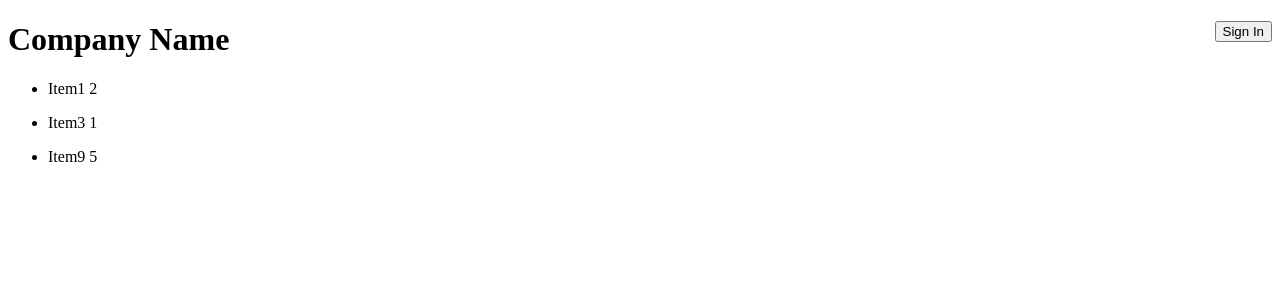
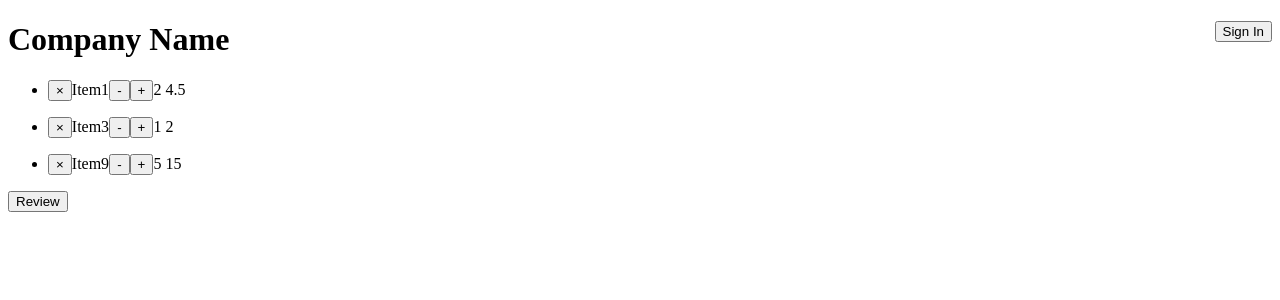
Before and after one commit to aaronlin986/webapp, a React (Create React App) app in the folder front-end/: page / in a window 1280 px wide. Shown: the top 300 px of the page. Built offline with nearby package versions, Linux system fonts and the light colour scheme.

Commit message:
Added buttons functionalities within the cart

```diff
--- a/front-end/src/App.js
+++ b/front-end/src/App.js
@@ -5,6 +5,7 @@ import HeaderBar from "./components/HeaderBar"
 import Cart from './components/Cart'
 
 const App = () => {
+  const [cart, setCart] = useState([])
   const [showLoginForm, setShowLoginForm] = useState('modal-hide')
 
   const toggleShowLoginForm = () => {
@@ -20,18 +21,42 @@ const App = () => {
     toggleShowLoginForm()
   }
 
+  const removeFromCart = (item) => {
+    setCart(cart.filter(i => i.id !== item.id))
+  }
+
+  const decrementItem = (item) => {
+    setCart(cart.map(i =>
+      i.id === item.id
+      ? {...item, count: item.count - 1}
+      : i
+    ))
+  }
+
+  const incrementItem = (item) => {
+    setCart(cart.map(i =>
+      i.id === item.id
+      ? {...item, count: item.count + 1}
+      : i
+    ))
+  }
+
+  //Temporary cart
   const items = [
     {
-      item: {name: "Item1"},
-      count: 2
+      name: "Item1",
+      count: 2,
+      cost: 4.5
     },
     {
-      item: {name: "Item3"},
-      count: 1
+      name: "Item3",
+      count: 1,
+      cost: 2
     },
     {
-      item: {name: "Item9"},
-      count: 5
+      name: "Item9",
+      count: 5,
+      cost: 15
     }
   ]
 
@@ -40,7 +65,12 @@ const App = () => {
       <div>
         <HeaderBar name='Company Name' loginPopup={loginPopup}/>
         <LoginForm show={showLoginForm} toggleShow={toggleShowLoginForm}/>
-        <Cart items={items}/>
+        <Cart
+          cart={items}
+          removeFromCart={removeFromCart}
+          decrementItem={decrementItem}
+          incrementItem={incrementItem}
+        />
       </div>
     </div>
   )
--- a/front-end/src/components/Cart.js
+++ b/front-end/src/components/Cart.js
@@ -1,17 +1,23 @@
 import Item from './Item'
 
-const Cart = ({items}) => {
+const Cart = ({cart, removeFromCart, decrementItem, incrementItem}) => {
     return (
         <div>
             {/* Each item will have it's own component,
             which will also have an ID number we can use as a key in li*/}
             <ul>
-                {items.map(({item, count}) =>
+                {cart.map(item =>
                     <li>
-                        <Item name={item.name} count={count}/>
+                        <Item
+                            item={item}
+                            removeFromCart={removeFromCart}
+                            decrementItem={decrementItem}
+                            incrementItem={incrementItem}
+                        />
                     </li>)
                 }
             </ul>
+            <button>Review</button>
         </div>
     );
 };
--- a/front-end/src/components/Item.js
+++ b/front-end/src/components/Item.js
@@ -1,6 +1,13 @@
-const Item = ({name, count}) => {
+const Item = ({item, decrementItem, incrementItem, removeFromCart}) => {
     return (
-        <p>{name} <span>{count}</span></p>
+        // on hover name, shows img
+        <p>
+            <button onClick={() => removeFromCart(item)}>&times;</button>
+            {item.name}
+            <button onClick={() => decrementItem(item)}>-</button>
+            <button onClick={() => incrementItem(item)}>+</button>
+            <span>{item.count} {item.cost}</span>
+        </p>
     );
 };
 
```
